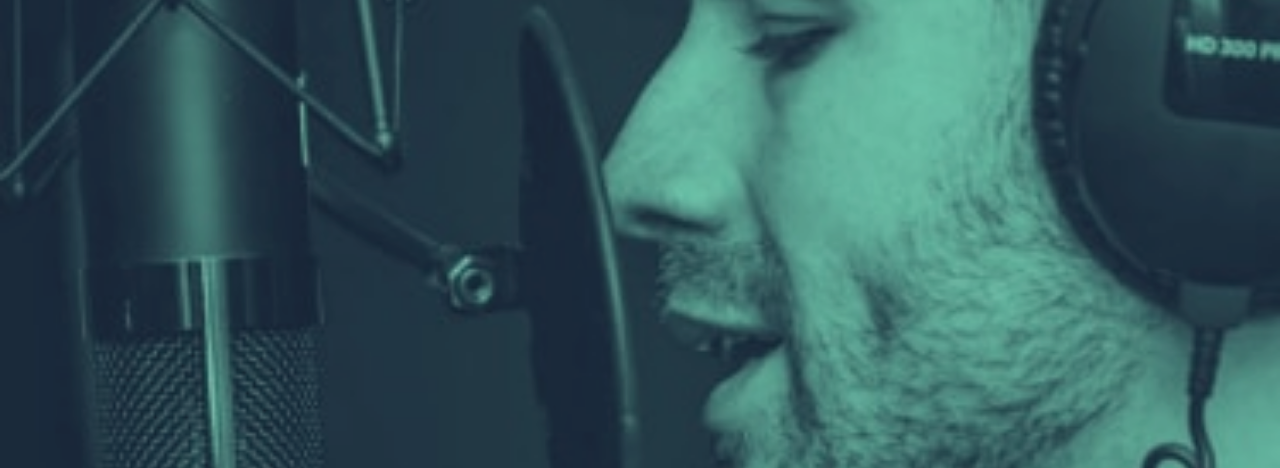
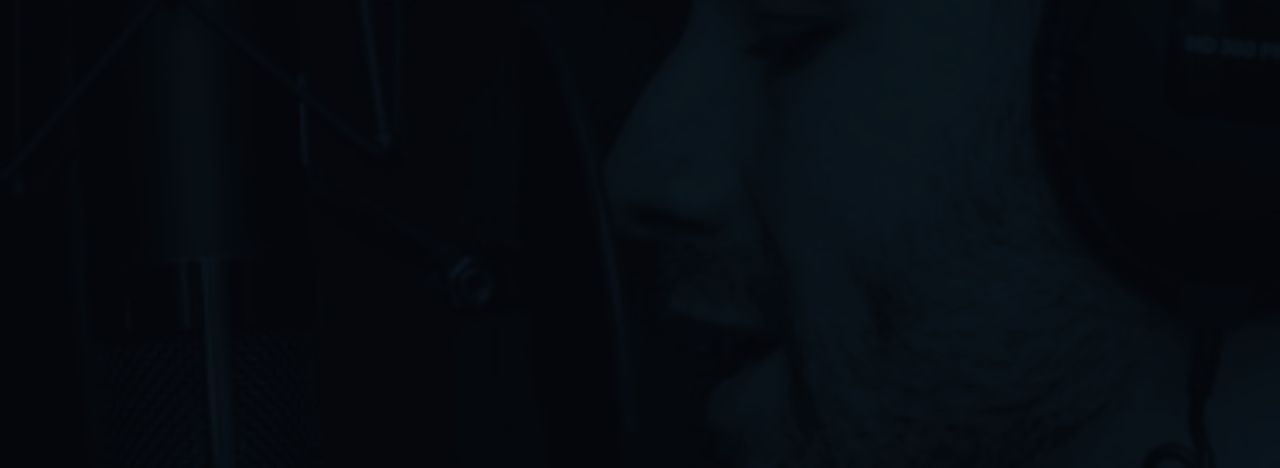
Before and after one commit to bauzhadze97/Pod, a plain HTML site: page index.html in a window 1280 px wide. Shown: the part 332-800 px from the top of the page. Drawn offline with Linux system fonts and the light colour scheme; a web font is replaced by a local one.

Commit message:
updated bg

```diff
--- a/style.scss
+++ b/style.scss
@@ -15,7 +15,8 @@ body{
 main {
   background-image: url(/assets/mobile/image-host.jpg);
   background-size: cover;
-  mix-blend-mode: screen;
+  background-blend-mode: multiply;
+  background-color: #121725;
   opacity: 0.8;
   width: 100%;
   height: 100vh;
```
Also changed, not shown: style.css, 1 other file.
